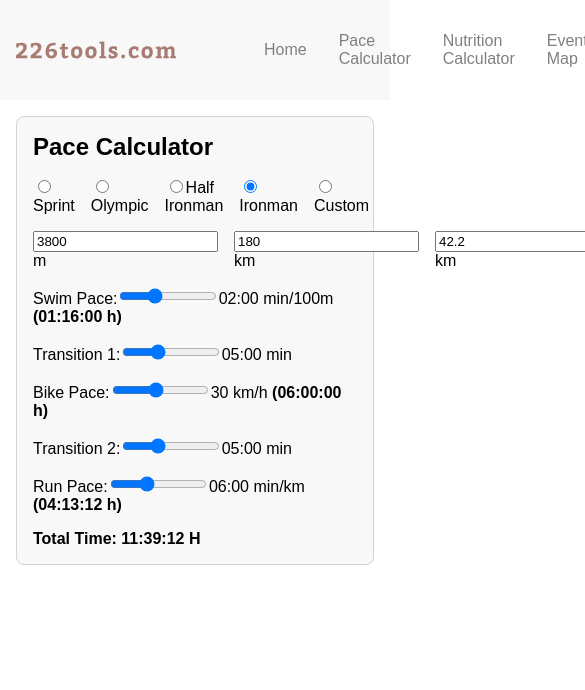
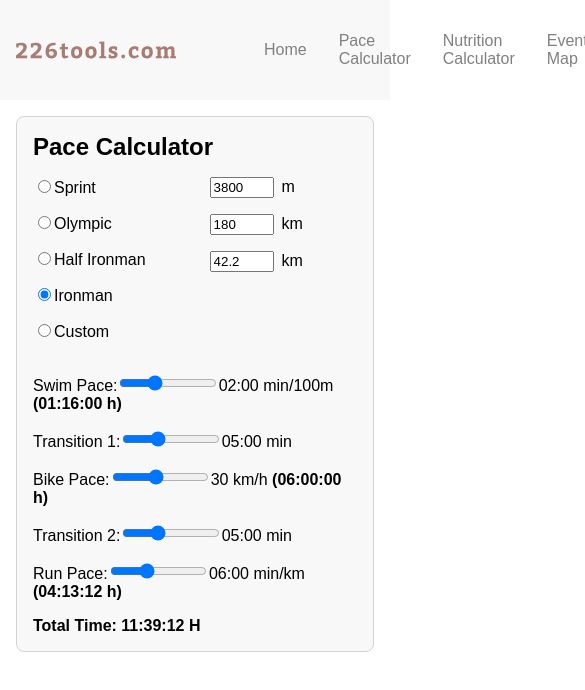
Before and after one commit to sascharissling/226tools-frontend, a React (Vite) app: page /pace-calculator in a window 390 px wide. Shown: the top 690 px of the page, 585 px wide, since content can reach past the window. Built offline with nearby package versions, Linux system fonts and the light colour scheme.

Commit message:
make calculator mobile responsive

```diff
--- a/src/pages/pace-calculator/index.tsx
+++ b/src/pages/pace-calculator/index.tsx
@@ -2,6 +2,7 @@ import { useState, ChangeEvent, useMemo } from "react";
 import styled from "styled-components";
 import Discipline from "./components/Discipline.tsx";
 import formatMinutesToHHMMSS from "../../utils/formatMinutesToHHMMSS.ts";
+import { devices } from "../../theme/theme.ts";
 
 type Competition = "Sprint" | "Olympic" | "Half Ironman" | "Ironman" | "Custom";
 type Length = Record<string, number | undefined>;
@@ -76,14 +77,8 @@ const PaceCalculator = () => {
   return (
     <Section>
       <h1>Pace Calculator</h1>
-
-      <div
-        style={{
-          display: "flex",
-          gap: "1rem",
-          margin: "1rem 0 1rem",
-        }}
-      >
+      <Wrapper>
+        <DisciplinesContainer>
           {Object.keys(lengths).map((competition) => (
             <label key={competition}>
               <input
@@ -99,13 +94,8 @@ const PaceCalculator = () => {
               {competition}
             </label>
           ))}
-      </div>
-      <div
-        style={{
-          display: "flex",
-          gap: "1rem",
-        }}
-      >
+        </DisciplinesContainer>
+        <LengthsContainer>
           {Object.keys(selectedLength).map((key) => (
             <label key={key}>
               <input
@@ -118,7 +108,8 @@ const PaceCalculator = () => {
               {key === "swim" ? "m" : "km"}
             </label>
           ))}
-      </div>
+        </LengthsContainer>
+      </Wrapper>
       <SliderContainer>
         {Object.keys(paces).map((key) => (
           <Discipline
@@ -160,3 +151,42 @@ const TotalTime = styled.div`
   margin-top: 1rem;
   font-weight: bold;
 `;
+
+const DisciplinesContainer = styled.div`
+  display: flex;
+  flex-direction: column;
+  flex-wrap: wrap;
+  gap: 1rem;
+  margin: 1rem 0 1rem;
+`;
+
+const LengthsContainer = styled.div`
+  display: flex;
+  flex-direction: column;
+  flex-wrap: wrap;
+  gap: 1rem;
+  margin: 1rem 0 1rem;
+  input {
+    width: 4rem;
+    margin-right: 0.5rem;
+  }
+
+  @media ${devices.md} {
+    flex-direction: row;
+    input {
+      width: 6rem;
+      margin-right: 0.5rem;
+    }
+  }
+`;
+
+const Wrapper = styled.div`
+    display: flex;
+    flex-direction: row;
+    gap: 4rem;
+    margin-bottom: 1rem;
+  @media ${devices.md} {
+    flex-direction: column;
+    }
+  }
+    `;
--- a/src/theme/theme.ts
+++ b/src/theme/theme.ts
@@ -21,3 +21,21 @@ export const theme = {
 };
 
 export type Theme = typeof theme;
+
+const breakpoints = {
+  xs: "320px",
+  sm: "640px",
+  md: "768px",
+  lg: "1024px",
+  xl: "1280px",
+  "2xl": "1536px",
+};
+
+export const devices = {
+  xs: `(min-width: ${breakpoints.xs})`,
+  sm: `(min-width: ${breakpoints.sm})`,
+  md: `(min-width: ${breakpoints.md})`,
+  lg: `(min-width: ${breakpoints.lg})`,
+  xl: `(min-width: ${breakpoints.xl})`,
+  "2xl": `(min-width: ${breakpoints["2xl"]})`,
+};
```
Lines whose indentation alone changed are shown as unchanged.
